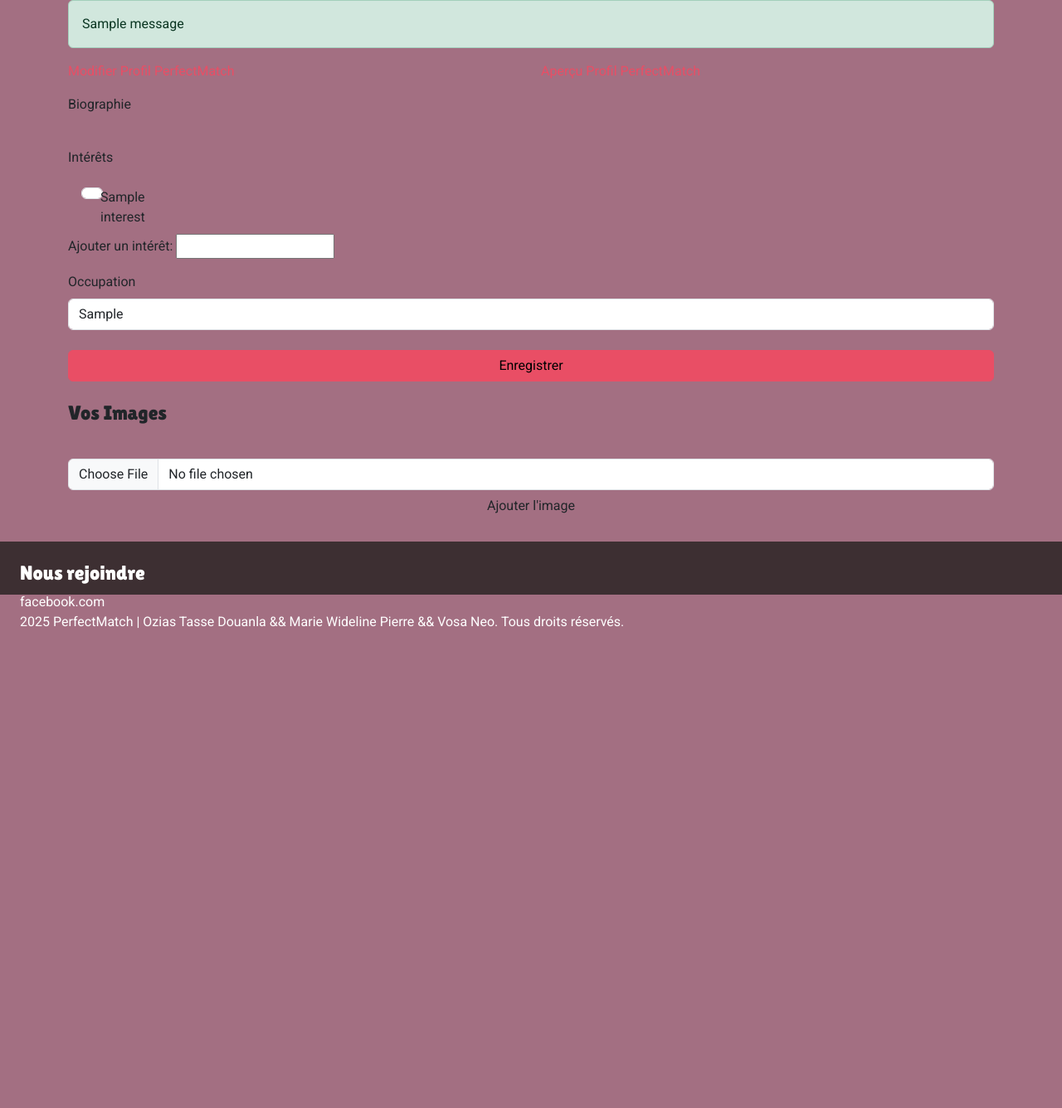
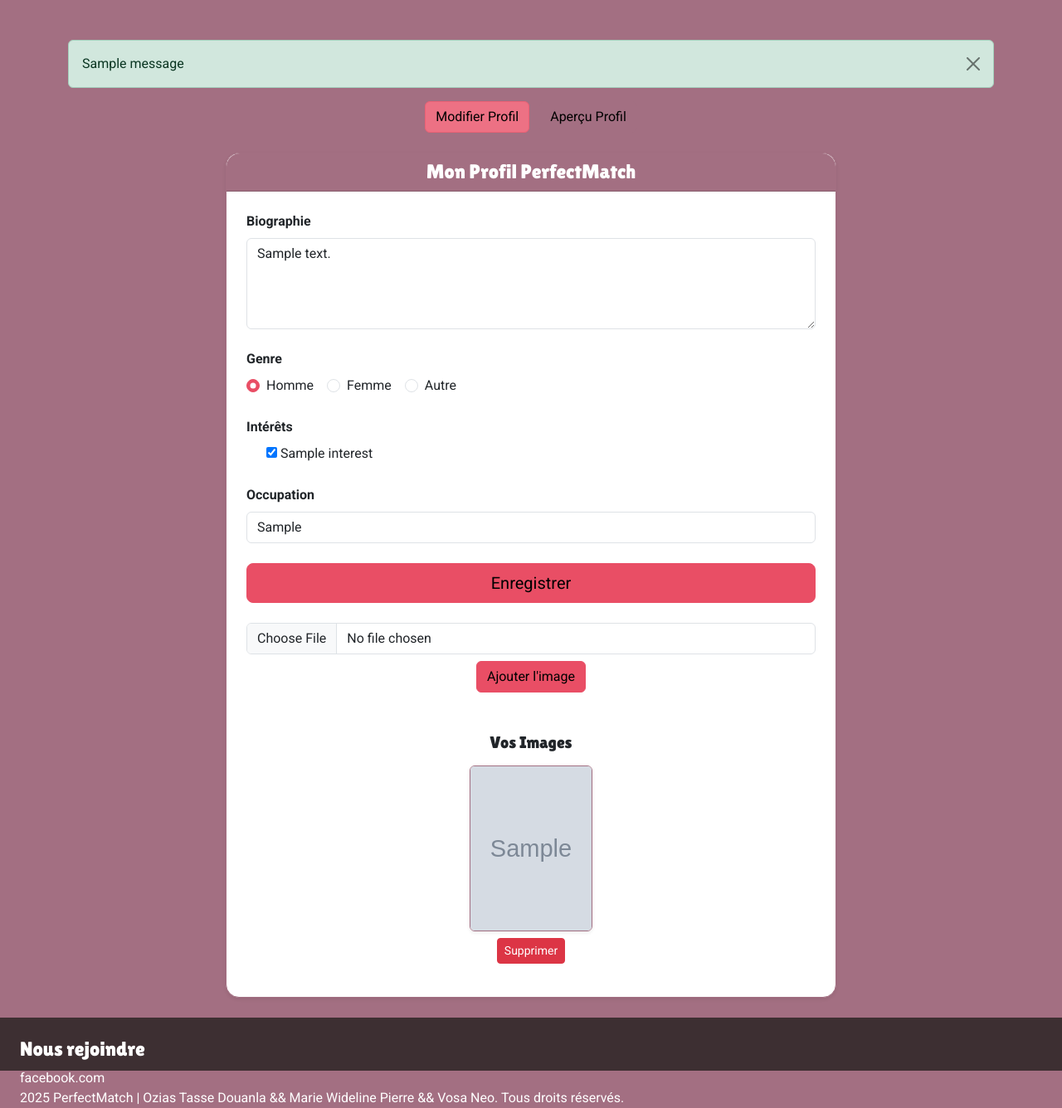
Before and after one commit to Ozias22/Projet-Web, a Django app: page /profilPerfectMatch/ in a window 1280 px wide. Shown: the part 80-1416 px from the top of the page at 83% size. Before the commit the page ends 838 px from the top, so only its background shows below. Run offline with Django 5.2, Linux system fonts and the light colour scheme; a user stored in the database is signed in; tables that the repository leaves empty hold one stand-in row (values such as "Sample post"); grey boxes marked "Sample" are stand-in pictures; one stand-in notice (Sample message) is shown; some libraries are stand-ins or nearby versions.

```diff
--- a/PerfectMatch/utilisateurs/forms.py
+++ b/PerfectMatch/utilisateurs/forms.py
@@ -333,7 +333,7 @@ class userProfileForm(forms.ModelForm):
             'gender': forms.Select(attrs={'class': 'form-control'}),
             'occupation': forms.TextInput(attrs={'class': 'form-control', 'placeholder': 'Occupation'}),
             'bio': forms.Textarea(attrs={'class': 'form-control', 'placeholder': 'Bio', 'rows': 4}),
-            'interests': forms.CheckboxSelectMultiple(attrs={'class': 'form-control'}),
+            'interests': forms.CheckboxSelectMultiple(),
         }
         error_messages = {
             'gender': {
@@ -362,16 +362,13 @@ class userProfileForm(forms.ModelForm):
     def clean_interests(self):
         interests = self.cleaned_data.get("interests")
         return interests
-    def save(self, commit=True):
+    def save(self, commit=True, user=None):
         profile = super().save(commit=False)
-        profile.user = User
-        profile.gender = self.cleaned_data['gender']
-        profile.occupation = self.cleaned_data['occupation']
-        profile.bio = self.cleaned_data['bio']
-        profile.interests.set(self.cleaned_data['interests'])
+        if user is not None:
+            profile.user = user
         if commit:
             profile.save()
-
+            self.save_m2m()
         return profile
 
 
@@ -385,13 +382,15 @@ class ImagesUserForm(forms.ModelForm):
         labels = {
             'image': "Ajouter une image",
         }
+
     def clean_image(self):
         image = self.cleaned_data.get("image")
         return image
-    def save(self, commit=True):
+
+    def save(self, commit=True, user=None):
         image_instance = super().save(commit=False)
-        image_instance.user = User
-        image_instance.image = self.cleaned_data['image']
+        if user is not None:
+            image_instance.user = user
         if commit:
             image_instance.save()
         return image_instance
--- a/PerfectMatch/utilisateurs/templates/utilisateurs/_modele.html
+++ b/PerfectMatch/utilisateurs/templates/utilisateurs/_modele.html
@@ -76,6 +76,7 @@
         <p>2025 PerfectMatch | Ozias Tasse Douanla && Marie Wideline Pierre && Vosa Neo. Tous droits réservés.</p>
     </footer>
     <script src="https://cdn.jsdelivr.net/npm/bootstrap@5.3.3/dist/js/bootstrap.bundle.min.js"></script>
+    {% block scriptjs %}{% endblock scriptjs %}
 </body>
 
 </html>
--- a/PerfectMatch/utilisateurs/templates/utilisateurs/profilePerfectMatch.html
+++ b/PerfectMatch/utilisateurs/templates/utilisateurs/profilePerfectMatch.html
@@ -1,74 +1,113 @@
-{% extends "utilisateurs/_modele.html"%}
+
+
+{% extends "utilisateurs/_modele.html" %}
 
 {% block title %}
 PerfectMatch - Mon Profil PerfectMatch
 {% endblock %}
 
-
-{% block main%}
-<div class="container">
+{% block main %}
+<div class="container mt-5">
     {% if messages %}
         {% for message in messages %}
-    <div class="alert alert-{{ message.tags }}">
+            <div class="alert alert-{{ message.tags }} alert-dismissible fade show" role="alert">
                 {{ message }}
+                <button type="button" class="btn-close" data-bs-dismiss="alert" aria-label="Close"></button>
             </div>
         {% endfor %}
     {% endif %}
-    <div class="row mt-3">
-        <div class="col-6 mx-auto">
-            <a href="#" id="modifierProfil" class="active">Modifier Profil PerfectMatch</a>
-        </div>
-        <div class="col-6 mx-auto">
-            <a href="#" id="apercuProfil">Aperçu Profil PerfectMatch</a>
+
+    <div class="row mb-4 text-center">
+        <div class="col">
+            <a href="#" id="modifierProfil" class="btn btn-primary me-2 active">Modifier Profil</a>
+            <a href="#" id="apercuProfil" class="btn btn-secondary">Aperçu Profil</a>
         </div>
     </div>
-    <div class="row mt-3">
-        <form action="#" method="post">
+
+    <div class="row justify-content-center">
+        <div class="col-lg-8">
+            <div class="card shadow-sm rounded-4 border-secondary">
+                <div class="card-header bg-secondary text-white text-center rounded-top-4">
+                    <h4 class="mb-0">Mon Profil PerfectMatch</h4>
+                </div>
+                <div class="card-body p-4">
+                    <form action="{% url 'profilPerfectMatch' %}" method="post" enctype="multipart/form-data" novalidate>
                         {% csrf_token %}
-            <div class="mb-3">
-                <label for="id_biography" class="form-label">Biographie</label>
-                {{ form1.biography }}
+                        <div class="mb-4">
+                            <label for="{{ form1.bio.id_for_label }}" class="form-label fw-semibold">Biographie</label>
+                            {{ form1.bio }}
+                        </div>
+                        <div class="mb-4">
+                            <label class="form-label fw-semibold">Genre</label>
+                            <div class="d-flex gap-3">
+                                <div class="form-check">
+                                    <input class="form-check-input" type="radio" name="{{ form1.gender.name }}" id="gender_male" value="male" {% if form1.gender.value == "male" %}checked{% endif %}>
+                                    <label class="form-check-label" for="gender_male">Homme</label>
+                                </div>
+                                <div class="form-check">
+                                    <input class="form-check-input" type="radio" name="{{ form1.gender.name }}" id="gender_female" value="female" {% if form1.gender.value == "female" %}checked{% endif %}>
+                                    <label class="form-check-label" for="gender_female">Femme</label>
+                                </div>
+                                <div class="form-check">
+                                    <input class="form-check-input" type="radio" name="{{ form1.gender.name }}" id="gender_other" value="other" {% if form1.gender.value == "other" %}checked{% endif %}>
+                                    <label class="form-check-label" for="gender_other">Autre</label>
+                                </div>
+                            </div>
+                        </div>
+                        <div class="mb-4">
+                            <label class="form-label fw-semibold">Intérêts</label>
+                            <div class="d-flex flex-wrap gap-2 mb-2">
+                                {% for checkbox in form1.interests %}
+                                    <div class="form-check form-check-inline">
+                                        {{ checkbox.tag }}
+                                        <label class="form-check-label">{{ checkbox.choice_label }}</label>
+                                    </div>
+                                {% endfor %}
+                            </div>
+                        </div>
+                        <div class="mb-4">
+                            <label for="id_occupation" class="form-label fw-semibold">Occupation</label>
+                            <input type="text"
+                                   name="{{ form1.occupation.name }}"
+                                   id="id_occupation"
+                                   class="form-control"
+                                   value="{{ form1.occupation.value|default_if_none:'' }}"
+                                   placeholder="Occupation">
                         </div>
 
-            <div class="mb-3">
-                <label class="my-3">Intérêts</label>
-                <div class="col-6 d-flex flex-wrap">
-                    {% for checkbox in form1.interests %}
-                    <div class="col-md-2 d-flex align-content-center mx-2 my-2">
-                        <span class="chkbox mx-2">{{ checkbox.tag }}</span> {{ checkbox.choice_label }}
+                        <div class="d-grid mb-4">
+                            <button type="submit" class="btn btn-primary btn-lg">Enregistrer</button>
+                        </div>
+                        <div class="mb-3 text-center">
+                            {{ form2.image }}
+                            <button type="submit" class="btn btn-primary mt-2">Ajouter l'image</button>
+                        </div>
+                    </form>
+                    {% if ImagesUser %}
+                        <h5 class="mt-5 mb-3 text-center">Vos Images</h5>
+                        <div class="row justify-content-center">
+                           <div class="row justify-content-center">
+                        {% for image in ImagesUser %}
+                            <div class="col-6 col-md-3 mb-3 text-center" id="image-{{ image.id }}">
+                                <a href="{{ image.image.url }}" target="_blank">
+                                    <img src="{{ image.image.url }}"
+                                        alt="Image utilisateur"
+                                        class="img-fluid rounded shadow-sm border border-secondary"
+                                        style="width: 200px; height: 200px; object-fit: cover;">
+                                </a>
+                                <button class="btn btn-sm btn-danger mt-2 btn-supprimer-image" data-id="{{ image.id }}">
+                                    Supprimer
+                                </button>
                             </div>
                         {% endfor %}
-
                 </div>
-                {{ form1.new_interest.label_tag }} {{ form1.new_interest }}
                     </div>
-            <div class="mb-3">
-                <label for="id_location" class="form-label">Occupation</label>
-                {{ form1.occupation }}
+                    {% endif %}
                 </div>
-            <div class="text-center mt-4">
-                <button type="submit" class="btn btn-primary w-100">Enregistrer</button>
             </div>
-        </form>
-        <div class="row mt-4"></div>
-        {% if ImagesUser %}
-        <h4 class="mb-3">Vos Images</h4>
-        {% for image in Imagesuser %}
-        <div class="col-md-3 mb-3">
-            <img src="{{ image.image_url }}" alt="Image utilisateur" class="img-fluid rounded">
         </div>
-        {% endfor %}
-        {% endif %}
-        <form action="{% url 'ajout-image' %}" method="post" novalidate>
-            {% csrf_token %}
-            <div class="text-center mt-4">
-                {{ form2.image }}
-                <button type="submit" class="btn btn-pink w-25">Ajouter l'image</button>
     </div>
-        </form>
 </div>
 
-</div>
 
-</div>
 {% endblock %}
--- a/PerfectMatch/utilisateurs/urls.py
+++ b/PerfectMatch/utilisateurs/urls.py
@@ -13,7 +13,9 @@ urlpatterns = [
     path('profil/', views.profil_view, name='profil'),
     path('accueil/', views.accueil, name='accueil'),
     path('profilPerfectMatch/', views.profil_perfectmatch_view, name='profilPerfectMatch'),
-    path('ajout-image/', views.ajout_image, name='ajout-image'),
+    path('api/obtenir_profil/', views.obtenir_profil, name='obtenir_profil'),
+    # path('profilPerfectMatch/', views.profil_perfectmatch_view, name='profilPerfectMatch'),
+    # path('ajout-image/', views.ajout_image, name='ajout-image'),
 ]
 
 if settings.DEBUG:
--- a/PerfectMatch/utilisateurs/views.py
+++ b/PerfectMatch/utilisateurs/views.py
@@ -1,9 +1,10 @@
-from django.shortcuts import render,redirect
+from django.shortcuts import render,redirect,get_object_or_404
 from django.contrib import messages
+from django.http import JsonResponse
 from .forms import InscriptionForm, AbonnementForm,ConnectionForm,ProfilForm,userProfileForm,ImagesUserForm
 from django.contrib.auth.decorators import login_required
 from django.contrib.auth import logout, authenticate, login
-from .models import User, UserProfile, ImagesUser
+from .models import User, UserProfile, ImagesUser,Match
 
 # Create your views here.
 
@@ -106,27 +107,74 @@ def modifier_view(request):
 
 @login_required
 def profil_perfectmatch_view(request):
-    """Vue pour afficher le profil PerfectMatch de l'utilisateur connecté"""
+    user = request.user
+    try:
+        user_profile = UserProfile.objects.get(user=user)
+    except UserProfile.DoesNotExist:
+        user_profile = None
 
+    imagesUser = ImagesUser.objects.filter(user=user)
+
+    if request.method == "POST":
+        form1 = userProfileForm(request.POST, instance=user_profile)
+        form2 = ImagesUserForm(request.POST, request.FILES)
+
+        # Si formulaire profil soumis
+        if 'occupation' in request.POST or 'bio' in request.POST:
+            if form1.is_valid():
+                form1.save(user=user)
+                user_profile = UserProfile.objects.get(user=user)
+
+        # Si formulaire image soumis
+        if 'image' in request.FILES:
+            if form2.is_valid():
+                form2.save(user=user)
+                imagesUser = ImagesUser.objects.filter(user=user)
+
+    else:
+        form1 = userProfileForm(instance=user_profile)
+        form2 = ImagesUserForm()
+
+    return render(
+        request,
+        "utilisateurs/profilePerfectMatch.html",
+        {
+            "form1": form1,
+            "form2": form2,
+            "ImagesUser": imagesUser
+        }
+    )
+@login_required
+def obtenir_profil(request):
     user = request.user
     user_profile = UserProfile.objects.get(user=user)
-    imagesUser = ImagesUser.objects.filter(user=user)
+    matchs = Match.objects.filter(user1__user=user_profile)
+    utilisateurs_profiles = UserProfile.objects.filter(id__exclude=[match.user2.id for match in matchs if match.is_mutual])
+    # Filtres ici
 
-    form1 = userProfileForm(instance=user_profile)
-    form2 = ImagesUserForm(instance=user)
+    return JsonResponse({'user':user})
+    # Convertir les profils en dictionnaires
+    # return JsonResponse({
+    #     'profiles': [
+    #         {
+    #             'bio' : utilisateurs_profiles.bio,
+    #             'occupation': utilisateurs_profiles.occupation,
+    #             'Interets': [interest.name for interest in utilisateurs_profiles.interests.all()],
+    #         }]
+    # })
 
-    return render(request, "utilisateurs/profilePerfectMatch.html", {"form1": form1, "form2": form2, "ImagesUser": imagesUser})
+# @login_required
+# def profil_user_view(request, id):
+#     """Vue pour afficher le profil d’un utilisateur donné"""
+#     user = get_object_or_404(User, id=id)
+#     user_profile = UserProfile.objects.get(user=user)
+#     imagesUser = ImagesUser.objects.filter(user=user)
 
-def ajout_image(request):
-    """Vue pour ajouter une image au profil PerfectMatch de l'utilisateur connecté"""
-    if request.method == "POST":
-        form = ImagesUserForm(request.POST, request.FILES)
-        if form.is_valid():
-            image_user = form.save(commit=False)
-            image_user.user = request.user
-            image_user.save()
-            print(form.errors)
-            messages.success(request, "Image ajoutée avec succès !")
-        else:
-            messages.error(request, "Erreur lors de l'ajout de l'image. Veuillez réessayer.")
-    return redirect("profilPerfectMatch")
+#     form1 = userProfileForm(instance=user_profile)
+#     form2 = ImagesUserForm()
+
+#     return render(
+#         request,
+#         "utilisateurs/profilePerfectMatch.html",
+#         {"form1": form1, "form2": form2, "ImagesUser": imagesUser}
+#     )
```
Also changed, not shown: PerfectMatch/static/js/script.js (+125 -0 lines), PerfectMatch/utilisateurs/templates/utilisateurs/accueil.html (+7 -37 lines). Lines whose indentation alone changed are shown as unchanged.
